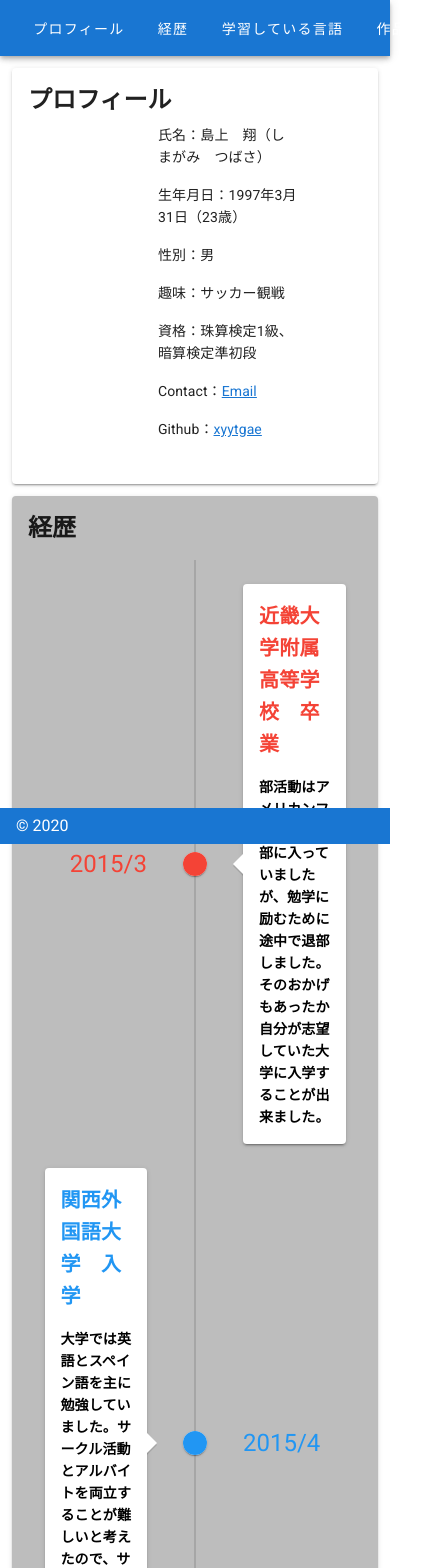
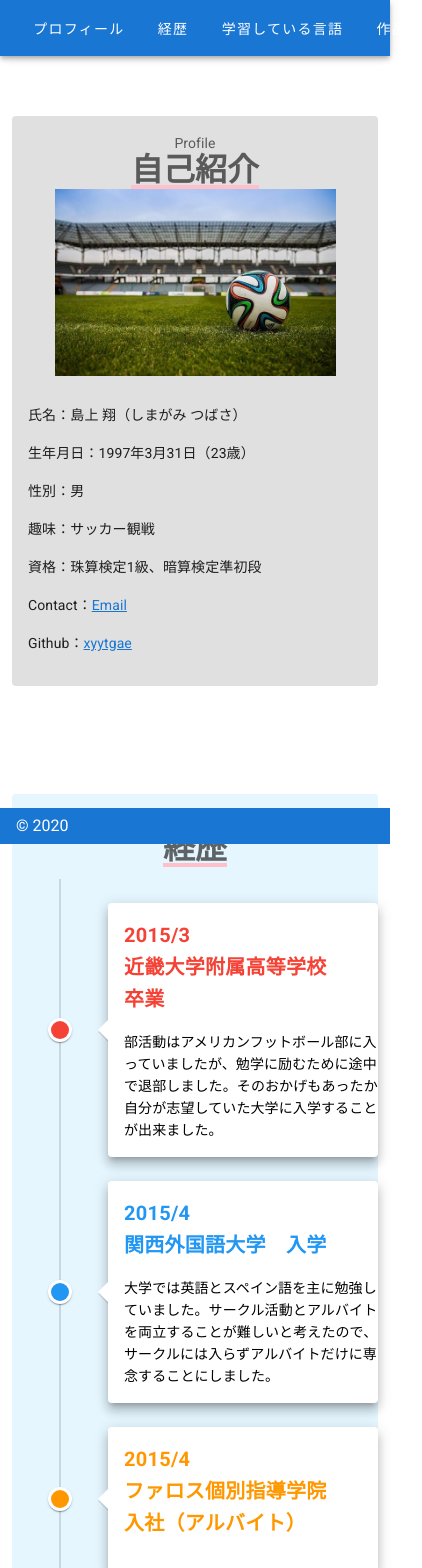
Before and after one commit to xyytgae/Portfolio, a Nuxt app: page / in a window 390 px wide. Shown: the top 1568 px of the page, 422 px wide, since content can reach past the window. Built offline with nearby package versions, Linux system fonts and the light colour scheme.

Commit message:
Fix デザイン修正、フェードイン追加、レスポンシブ対応

```diff
--- /dev/null
+++ b/components/Footer.vue
@@ -0,0 +1,5 @@
+<template>
+  <v-footer app color="primary darken-3" dark absolute>
+    <span>&copy; {{ new Date().getFullYear() }} Shimagami</span>
+  </v-footer>
+</template>
--- /dev/null
+++ b/components/Header.vue
@@ -0,0 +1,93 @@
+<template>
+  <div>
+    <v-app-bar app color="primary darken-3" dark>
+      <v-toolbar-title>Shimagami's Portfolio</v-toolbar-title>
+
+      <v-spacer></v-spacer>
+
+      <v-toolbar-items class="d-none d-sm-flex">
+        <v-btn
+          x-large
+          text
+          class="text-capitalize"
+          v-for="button in buttons"
+          @click="$vuetify.goTo(`#${button.id}`)"
+          :key="button.id"
+          >{{ button.text }}</v-btn
+        >
+      </v-toolbar-items>
+
+      <v-app-bar-nav-icon
+        v-if="$vuetify.breakpoint.xs"
+        @click.stop="drawer = !drawer"
+      ></v-app-bar-nav-icon>
+    </v-app-bar>
+
+    <v-navigation-drawer
+      right
+      color="white"
+      v-if="$vuetify.breakpoint.xs"
+      app
+      v-model="drawer"
+    >
+      <v-list>
+        <v-list-item
+          v-for="button in buttons"
+          :key="button.id"
+          @click="
+            $vuetify.goTo(`#${button.id}`)
+            drawer = false
+          "
+        >
+          <v-list-item-action>
+            <v-icon>{{ button.icon }}</v-icon>
+          </v-list-item-action>
+          <v-list-item-content>
+            <v-list-item-title class="text-capitalize">{{
+              button.text
+            }}</v-list-item-title>
+          </v-list-item-content>
+        </v-list-item>
+      </v-list>
+    </v-navigation-drawer>
+  </div>
+</template>
+
+<script>
+export default {
+  data() {
+    return {
+      drawer: false,
+      buttons: [
+        {
+          id: 'profile',
+          text: 'profile',
+          icon: 'mdi-account',
+        },
+        {
+          id: 'background',
+          text: 'background',
+          icon: 'mdi-briefcase',
+        },
+        {
+          id: 'skills',
+          text: 'skills',
+          icon: 'mdi-laptop-windows',
+        },
+        {
+          id: 'first-work',
+          text: 'Work#1',
+          icon: 'mdi-numeric-1-circle-outline',
+        },
+        {
+          id: 'second-work',
+          text: 'Work#2',
+          icon: 'mdi-numeric-2-circle-outline',
+        },
+      ],
+    }
+  },
+}
+</script>
+
+<style lang="scss" scoped></style>
--- a/pages/index.vue
+++ b/pages/index.vue
@@ -1,20 +1,26 @@
 <template>
   <v-row>
-    <v-col cols="12">
-      <v-card id="profile">
-        <v-card-title class="headline font-weight-bold"
-          >プロフィール</v-card-title
+    <v-col cols="12" id="profile" class="my-12">
+      <transition name="slide-fade">
+        <v-card v-if="visible" color="grey lighten-2" flat>
+          <v-card-text class="pb-0 text-center">Profile</v-card-text>
+          <v-card-text class="py-0 text-center headline font-weight-bold"
+            ><span class="menu">自己紹介</span></v-card-text
           >
 
-        <v-row>
-          <v-col cols="4" align-self="center">
+          <v-row class="mx-auto">
+            <v-spacer></v-spacer>
+            <v-col cols="10" sm="4" align-self="center">
               <v-img :src="image_src" />
             </v-col>
+            <v-spacer></v-spacer>
 
-          <v-col cols="6">
-            <v-card-text>
-              <v-row> </v-row>
-              <p v-for="profile_list in profile_lists" :key="profile_list.item">
+            <v-col cols="12" sm="6" class="py-0 px-0">
+              <v-card-text class="x-auto">
+                <p
+                  v-for="profile_list in profile_lists"
+                  :key="profile_list.item"
+                >
                   <span> {{ profile_list.item }}：</span>
                   <span>{{ profile_list.content }} </span>
                 </p>
@@ -32,85 +38,110 @@
             </v-col>
           </v-row>
         </v-card>
+      </transition>
     </v-col>
 
-    <v-col cols="12" id="background">
-      <v-card class="grey lighten-1">
-        <v-card-title class="headline font-weight-bold">経歴</v-card-title>
-        <v-row justify="center">
-          <v-col cols="10">
-            <v-timeline>
+    <v-col cols="12" id="background" class="my-12">
+      <FadeIn>
+        <v-card v-if="visible" color="#e5f6ff" flat>
+          <v-card-text class="pb-0 text-center">Background</v-card-text>
+          <v-card-text class="py-0 text-center headline font-weight-bold"
+            ><span class="menu">経歴</span></v-card-text
+          >
+
+          <v-col cols="12" class="px-0">
+            <v-timeline dense>
               <v-timeline-item
                 v-for="(yearMonth, index) in yearMonths"
                 :color="yearMonth.color"
                 :key="`${index}-${yearMonth.yearMonth}`"
                 small
-                fill-dot
               >
-                <template v-slot:opposite>
-                  <span :class="`headline ${yearMonth.color}--text`">
-                    {{ yearMonth.yearMonth }}
-                  </span>
-                </template>
-
-                <v-card>
+                <v-card
+                  class="elevation-8"
+                  :class="{ 'mr-12': !$vuetify.breakpoint.xs }"
+                >
                   <v-card-title
                     :class="`font-weight-bold ${yearMonth.color}--text`"
-                    >{{ yearMonth.title }}</v-card-title
+                    >{{ yearMonth.yearMonth }}<br />
+                    {{ yearMonth.title }}</v-card-title
                   >
                   <v-card-text
                     v-html="yearMonth.text"
-                    class="font-weight-bold black--text"
+                    class="black--text"
+                    :class="{ 'pr-0': $vuetify.breakpoint.xs }"
                   >
                   </v-card-text>
                 </v-card>
               </v-timeline-item>
             </v-timeline>
           </v-col>
-        </v-row>
         </v-card>
+      </FadeIn>
     </v-col>
 
-    <v-col cols="12" id="languages">
-      <v-card>
-        <v-card-title class="headline font-weight-bold"
-          >学習している言語</v-card-title
+    <v-col cols="12" id="skills" class="my-12">
+      <FadeIn>
+        <v-card color="grey lighten-2" flat>
+          <v-card-text class="pb-0 text-center">Skills</v-card-text>
+          <v-card-text class="py-0 text-center headline font-weight-bold"
+            ><span class="menu">習得した技術</span></v-card-text
           >
+
+          <v-container class="px-0">
             <v-row justify="center">
-          <v-col
-            cols="2"
-            class="text-center"
-            v-for="firstImage in firstImages"
-            :key="firstImage.name"
+              <v-card
+                v-for="firstSkill in firstSkills"
+                :key="firstSkill.name"
+                class="text-center sheet"
+                color="grey lighten-2"
+                flat
               >
-            <img :src="firstImage.src" height="150" width="150" />
-            <h3 class="my-3">{{ firstImage.name }}</h3>
-          </v-col>
+                <v-container>
+                  <img class="img" :src="firstSkill.src" />
+                  <h3 class="my-3">{{ firstSkill.name }}</h3>
+                </v-container>
+              </v-card>
             </v-row>
 
             <v-row justify="center">
-          <v-col
-            cols="2"
-            class="text-center"
-            v-for="secondImage in secondImages"
-            :key="secondImage.name"
+              <v-card
+                v-for="secondSkill in secondSkills"
+                :key="secondSkill.name"
+                class="text-center sheet"
+                color="grey lighten-2"
+                flat
               >
-            <img :src="secondImage.src" height="150" width="150" />
-            <h3 class="my-3">{{ secondImage.name }}</h3>
-          </v-col>
+                <v-container>
+                  <img class="img" :src="secondSkill.src" />
+                  <h3 class="my-3">{{ secondSkill.name }}</h3>
+                </v-container>
+              </v-card>
             </v-row>
+          </v-container>
         </v-card>
+      </FadeIn>
     </v-col>
 
-    <v-col cols="12" id="first-work">
-      <v-card class="grey lighten-1">
-        <v-card-title class="headline font-weight-bold">{{
-          work_1.title
-        }}</v-card-title>
+    <v-col cols="12" id="first-work" class="my-12">
+      <FadeIn>
+        <v-card color="#e5f6ff" flat>
+          <v-card-text class="pb-0 text-center">
+            Work#1
+          </v-card-text>
+          <v-card-text class="py-0 text-center headline font-weight-bold">
+            <span class="menu">
+              {{ work_1.title }}
+            </span>
+          </v-card-text>
+
           <v-row>
-          <v-col cols="6">
+            <v-col cols="12" md="6" class="text-center align-self-center px-0">
+              <video class="video" :src="work_1.video" controls></video>
+            </v-col>
+            <v-col class="px-0" cols="12" md="6">
               <v-card-text>
-              <h4>
+                <div class="work_describe">
                   【概要】<br />
                   坂道グループから自分の好きなメンバーを選んで、ポイント順にソートしてくれるアプリです。<br />
                   Github：
@@ -127,25 +158,25 @@
                     :href="work_1.deploy"
                     >{{ work_1.deploy }}</a
                   >
-              </h4>
+                </div>
 
-              <h4>
+                <div class="work_describe">
                   【開発環境】
                   <ul>
                     <li>Vue.js</li>
                     <li>Vuetify.js</li>
                     <li>Firebase（ホスティングのみ）</li>
                   </ul>
-              </h4>
+                </div>
 
-              <h4>
+                <div class="work_describe">
                   【内容】<br />
                   使い方は最初にソートしたいグループを選択後、ソートしたいメンバーを選択します。<br />
                   選択したメンバーが2人ずつ表示されるので、自分の好きな方を選んでいき全ての組み合わせが終了次第、結果が表示されます。<br />
                   類似したアプリは多々ありますが、自分のソートしたいメンバーを最初に選ぶ事が出来るものがなかったのでこのアプリを作ることにしました。<br />
-              </h4>
+                </div>
 
-              <h4>
+                <div class="work_describe">
                   【ポイント】
                   <ul>
                     <li>
@@ -153,25 +184,31 @@
                     </li>
                     <li>UIにはVuetify.jsを採用</li>
                   </ul>
-              </h4>
+                </div>
               </v-card-text>
-          </v-col>
-          <v-col cols="6" class="text-center align-self-center">
-            <video class="video" :src="work_1.video" controls></video>
             </v-col>
           </v-row>
         </v-card>
+      </FadeIn>
     </v-col>
 
-    <v-col cols="12" id="second-work">
-      <v-card>
-        <v-card-title class="headline font-weight-bold">{{
-          work_2.title
-        }}</v-card-title>
+    <v-col cols="12" id="second-work" class="my-12">
+      <FadeIn>
+        <v-card color="grey lighten-2" flat>
+          <v-card-text class="pb-0 text-center">
+            Work#2
+          </v-card-text>
+          <v-card-text class="py-0 text-center headline font-weight-bold"
+            ><span class="menu">{{ work_2.title }}</span></v-card-text
+          >
+
           <v-row>
-          <v-col cols="6">
+            <v-col cols="12" md="6" class="text-center align-self-center">
+              <video class="video" :src="work_2.video" controls></video>
+            </v-col>
+            <v-col cols="12" md="6">
               <v-card-text>
-              <h4>
+                <div class="work_describe">
                   【概要】<br />
                   モルックというボウリングに似たスポーツのスコアを記録するアプリです。<br />
                   <a
@@ -196,9 +233,9 @@
                     :href="work_2.deploy"
                     >{{ work_2.deploy }}</a
                   >
-              </h4>
+                </div>
 
-              <h4>
+                <div class="work_describe">
                   【開発環境】
                   <ul>
                     <li>
@@ -211,76 +248,77 @@
                       Firebase
                     </li>
                   </ul>
-              </h4>
+                </div>
 
-              <h4>
+                <div class="work_describe">
                   【内容】<br />
                   公式スコアアプリが既にあるのですが、それは自分で他のプレイヤーも含めたスコアを記録することになります。<br />
                   それでは少し不便だと感じ、動画のように自分のスコアだけを入力するだけでリアルタイムで全員のスコアを確認出来るようにアプリを作りました。<br />
-              </h4>
+                </div>
 
-              <h4>
+                <div class="work_describe">
                   【ポイント】
                   <ul>
                     <li>現在ある部屋や、全員のスコアをリアルタイムで表示</li>
                     <li>初めて使うユーザーにもわかるよう、進行状況を表示</li>
                     <li>UIにはVuetify.jsを採用</li>
                   </ul>
-              </h4>
+                </div>
               </v-card-text>
-          </v-col>
-
-          <v-col cols="6" class="text-center align-self-center">
-            <video class="video" :src="work_2.video" controls></video>
             </v-col>
           </v-row>
         </v-card>
+      </FadeIn>
     </v-col>
   </v-row>
 </template>
 
 <script>
 export default {
-  components: {},
   data() {
     return {
+      visible: false,
       image_src: require('~/assets/football.jpg'),
-      firstImages: [
+      firstSkills: [
         {
-          src: require('~/assets/html-5.svg'),
+          src: require('~/assets/images/skills/html-5.svg'),
           name: 'HTML',
         },
         {
-          src: require('~/assets/css-3.svg'),
+          src: require('~/assets/images/skills/css-3.svg'),
           name: 'CSS',
         },
         {
-          src: require('~/assets/javascript.svg'),
+          src: require('~/assets/images/skills/javascript.svg'),
           name: 'JavaScript',
         },
+        {
+          src: require('~/assets/images/skills/typescript.svg'),
+          name: 'TypeScript',
+        },
       ],
-      secondImages: [
+      secondSkills: [
         {
-          src: require('~/assets/vue.svg'),
+          src: require('~/assets/images/skills/vuejs.svg'),
           name: 'Vue.js',
         },
         {
-          src: require('~/assets/vuetifyjs.svg'),
+          src: require('~/assets/images/skills/vuetifyjs.svg'),
           name: 'Vuetify.js',
         },
         {
-          src: require('~/assets/nuxt-icon.svg'),
+          src: require('~/assets/images/skills/nuxtjs.svg'),
           name: 'Nuxt.js',
         },
         {
-          src: require('~/assets/firebase.svg'),
+          src: require('~/assets/images/skills/firebase.svg'),
           name: 'Firebase',
         },
       ],
       profile_lists: [
         {
           item: '氏名',
-          content: '島上　翔（しまがみ　つばさ）',
+          content: '島上 翔（しまがみ つばさ）',
         },
         {
           item: '生年月日',
@@ -347,14 +385,14 @@ export default {
         },
       ],
       work_1: {
-        title: '作品#1「ソートアプリ」',
+        title: '「ソートアプリ」',
         contain: `自分の好きなメンバーを選んでソートが出来るアプリです。`,
         video: require('~/assets/videos/work-1.mp4'),
         github: 'https://github.com/xyytgae/sakamichi-sort',
         deploy: 'https://sakamichi-sort.web.app/',
       },
       work_2: {
-        title: '作品#2「モルックのスコア記録アプリ」',
+        title: '「モルックのスコア記録アプリ」',
         contain: `モルックのスコアを記録するためのアプリです。`,
         video: require('~/assets/videos/work-2.mp4'),
         github: 'https://github.com/xyytgae/my-molkky',
@@ -362,16 +400,41 @@ export default {
       },
     }
   },
+  mounted() {
+    this.visible = true
+  },
 }
 </script>
 
-<style scoped>
+<style lang="scss" scoped>
+.menu {
+  font-size: 2rem !important;
+  background: linear-gradient(transparent 90%, pink 50%);
+}
+
+.sheet {
+  @media screen and (max-width: 1200px) {
+    width: 150px;
+  }
+  width: 200px;
+}
+
+.img {
+  width: 100%;
+  height: auto;
+}
+
 .video {
   width: 90%;
-  height: 90%;
+  height: auto;
 }
 
 h4 {
   margin-bottom: 25px;
 }
+
+.work_describe {
+  font-size: 16px;
+  margin-bottom: 15px;
+}
 </style>
```
Also changed, not shown: components/FadeIn.vue (added, +42 -0 lines). Lines whose indentation alone changed are shown as unchanged.
